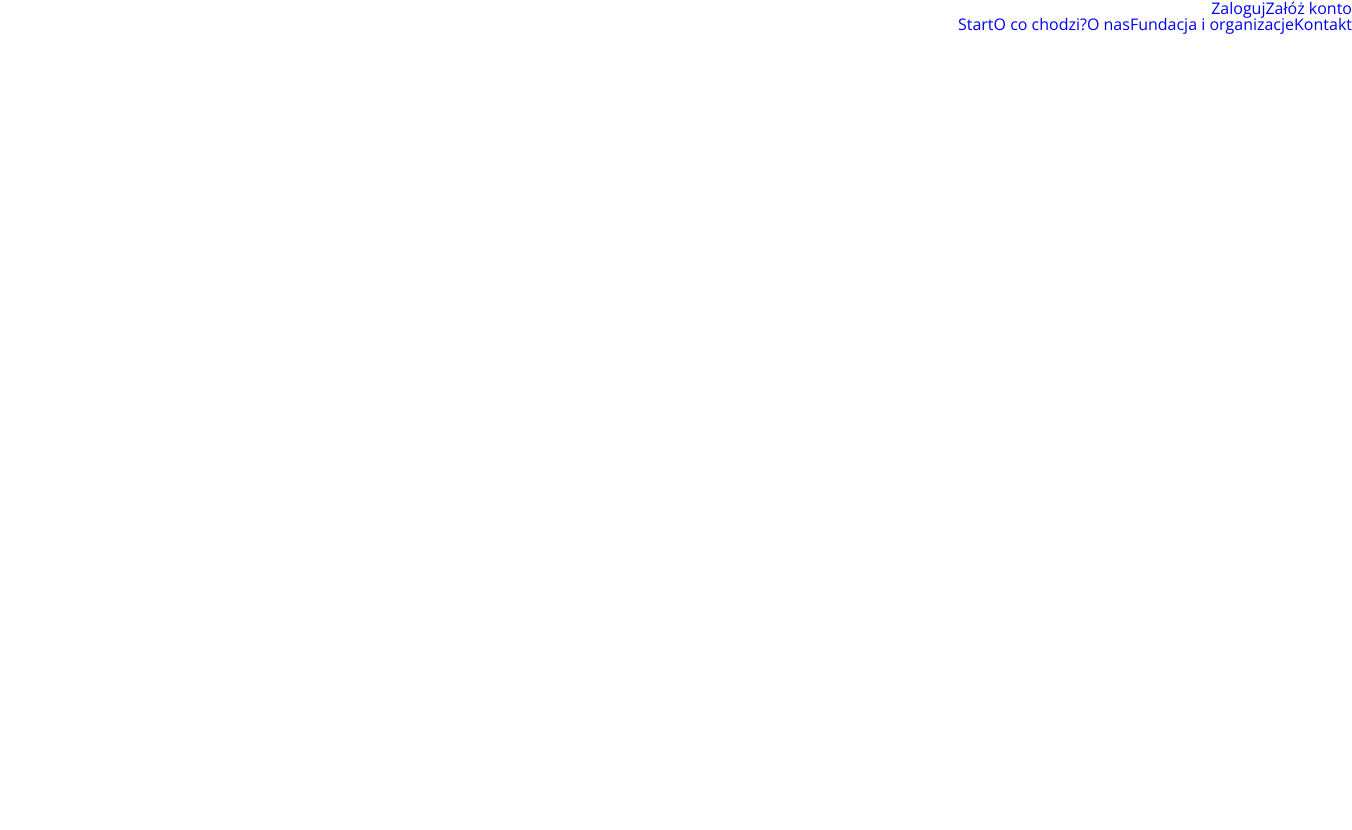
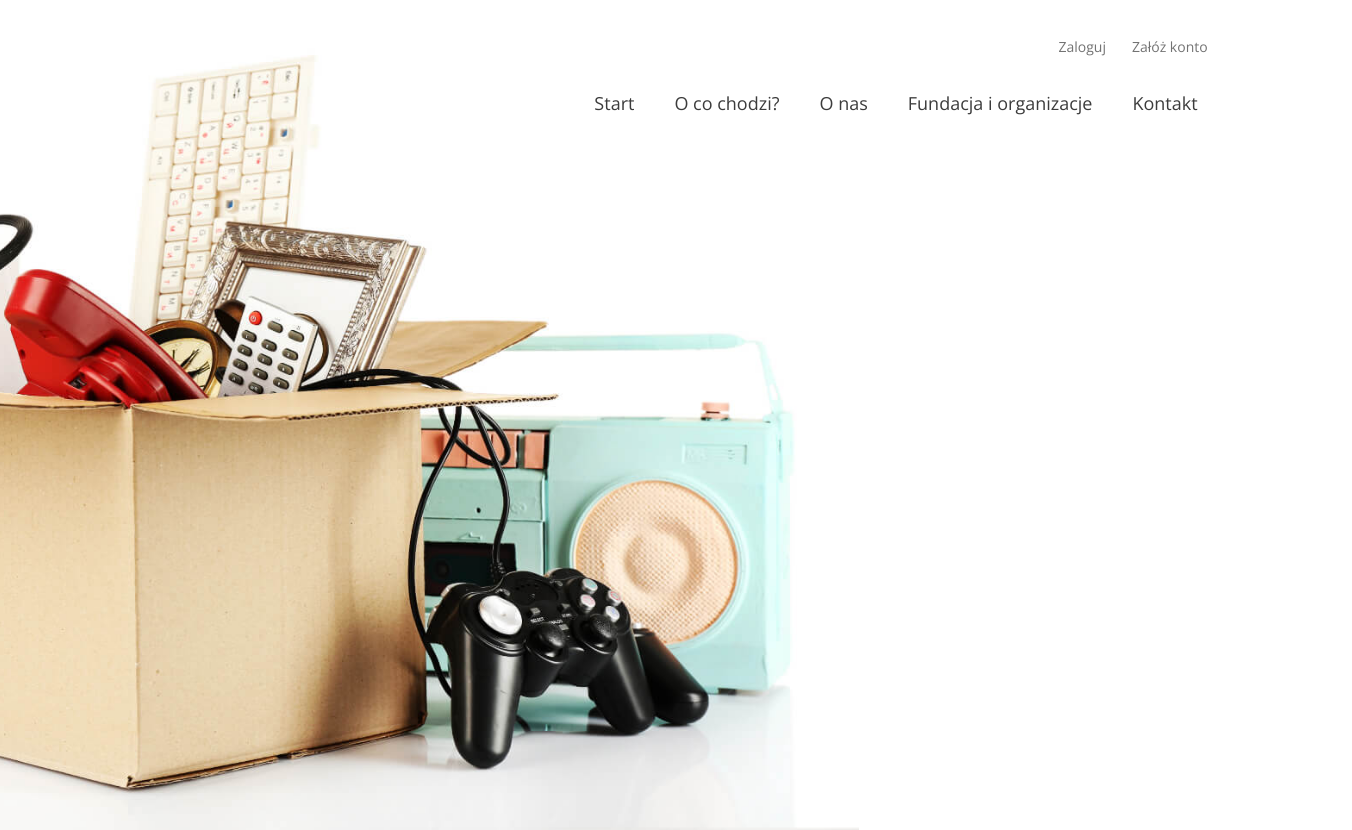
Before and after one commit to tomasz0705/Portfolio_Lab, a React (Create React App) app: page / in a window 1280 px wide. Shown: the whole page, 1352 px wide, since content can reach past the window. Before the commit the page ends 800 px from the top, so only its background shows below. Built offline with nearby package versions, Linux system fonts and the light colour scheme.

Commit message:
Added styles for header nav & image in HomeHeader component

```diff
--- a/src/App.js
+++ b/src/App.js
@@ -11,7 +11,7 @@ function App() {
       <>
         <Switch>
           <Route exact path="/" component={Home}/>
-          <Route path="/" component={Login}/>
+          <Route path="/login" component={Login}/>
           <Route path="/signup" component={SignUp}/>
         </Switch>
       </>
--- a/src/components/HomeHeader.js
+++ b/src/components/HomeHeader.js
@@ -6,20 +6,26 @@ function HomeHeader() {
     return (
         <header className="header">
             <div className="header__container container">
+                <div className="header__image">
+                    <div className="image"></div>
+                </div>
+                <div className="header__content">
                     <nav>
                         <ul className="header__nav header__nav--first">
                             <li className="nav__element" id="login"><Link to="/login" className="nav__link">Zaloguj</Link></li>
                             <li className="nav__element" id="sign-in"><Link to="/signup" className="nav__link">Załóż konto</Link></li>
                         </ul>
                         <ul className="header__nav header__nav--second">
-                        <li className="nav__element"><NavHashLink to="/">Start</NavHashLink></li>
-                        <li className="nav__element"><NavHashLink to="/#about-project-idea" activeClassName="selected" activeStyle={{color: "red"}}>O co chodzi?</NavHashLink></li>
-                        <li className="nav__element"><NavHashLink to="/#about-us">O nas</NavHashLink></li>
-                        <li className="nav__element"><NavHashLink to="/#foundation-and-organizations">Fundacja i organizacje</NavHashLink></li>
-                        <li className="nav__element"><NavHashLink to="/#contact">Kontakt</NavHashLink></li>
+                            <li className="nav__element"><NavHashLink to="/" className="nav__link">Start</NavHashLink></li>
+                            <li className="nav__element"><NavHashLink to="/#about-project-idea" className="nav__link">O co chodzi?</NavHashLink></li>
+                            <li className="nav__element"><NavHashLink to="/#about-us" className="nav__link">O nas</NavHashLink></li>
+                            <li className="nav__element"><NavHashLink to="/#foundation-and-organizations" className="nav__link">Fundacja i organizacje</NavHashLink></li>
+                            <li className="nav__element"><NavHashLink to="/#contact" className="nav__link">Kontakt</NavHashLink></li>
                         </ul>
                     </nav>
                 </div>
+            </div>
+
         </header>
     );
 }
--- a/src/components/Login.js
+++ b/src/components/Login.js
@@ -3,7 +3,7 @@ import React from 'react';
 function Login() {
     return(
         <div>
-            <h1>Logowanie</h1>
+            <h1>Zaloguj się</h1>
         </div>
     );
 }
--- a/src/scss/elements/_header.scss
+++ b/src/scss/elements/_header.scss
@@ -2,13 +2,78 @@
     height: 100vh;
 
     &__container {
+        width: 100%;
+        display: flex;
+        flex-direction: row;
+        justify-content: center;
+        position: relative;
+    }
+
+    &__image {
+        width: 40vw;
+        height: 100vh;
+        margin-top: 30px;
+        z-index: 0;
+
+        .image {
+            width: 100%;
+            height: 100%;
+            background-image: url('../../assets/Home-Hero-Image.jpg');
+            background-repeat: no-repeat;
+            background-size: contain;
+            position: absolute;
+            top: 0;
+            left: -25%;
+        }
+    }
+
+    &__content {
         height: 100%;
         display: flex;
-        justify-content: flex-end;
+        flex-direction: column;
+        margin-top: 30px;
+        z-index: 1;
     }
 
     &__nav {
         display: flex;
         justify-content: flex-end;
+
+        &--first {
+            margin-bottom: 20px;
+            .nav__element {
+                padding: 10px 10px;
+                font-size: 14px;
+
+                &:first-child {
+                    margin-right: 6px;
+                }
+
+                &:hover {
+                    border: 1px solid $color-yellow;
+                }
+
+                .nav__link {
+                    color: $color-grey;
+                    outline: none;
+                }
+            }
+        }
+
+        &--second {
+            .nav__element {
+                padding: 10px 20px;
+                font-size: 18px;
+
+                &:hover {
+                    border: 1px solid $color-darkgrey;
+                }
+
+                .nav__link {
+                    color: $color-darkgrey;
+                    outline: none;
+                }
+            }
+        }
     }
 }
```
Lines whose indentation alone changed are shown as unchanged.
